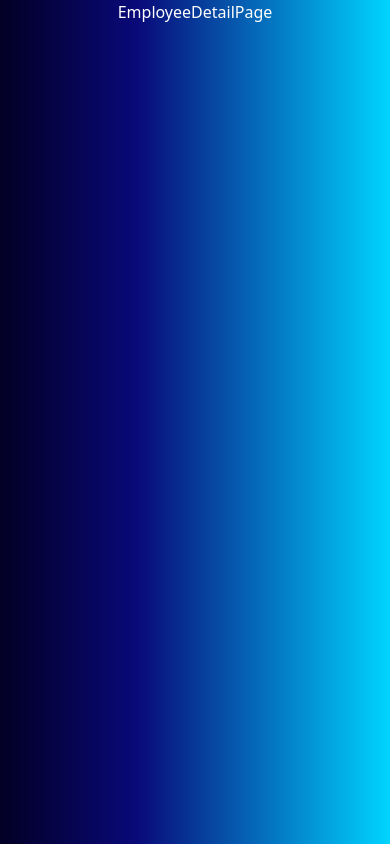
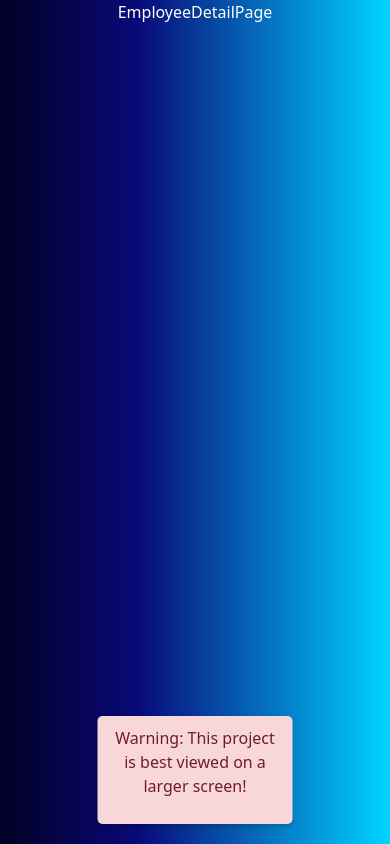
Before and after one commit to LightUpdev/EmpLoyee-Mangement-App, a React (Create React App) app in the folder frontend/: page /employee in a window 390 px wide. Built offline with nearby package versions, Linux system fonts and the light colour scheme.

Commit message:
functionality to monitor device screen size

```diff
--- a/frontend/src/App.js
+++ b/frontend/src/App.js
@@ -4,10 +4,37 @@ import EmployeesManagement from "./pages/EmployeesManagement";
 import EmployeeDetailPage from "./components/EmployeeDetailPage";
 import { ToastContainer } from "react-toastify";
 import "react-toastify/dist/ReactToastify.css";
+import { useEffect, useState } from "react";
 
 function App() {
+  const [isSmallScreen, setIsSmallScreen] = useState(false);
+
+  useEffect(() => {
+    const checkScreenSize = () => {
+      if (window.innerWidth < 768) {
+        setIsSmallScreen(true);
+      } else {
+        setIsSmallScreen(false);
+      }
+    };
+
+    // Check screen size when component mounts
+    checkScreenSize();
+
+    // Add resize event listener
+    window.addEventListener("resize", checkScreenSize);
+
+    // Clean up the event listener on component unmount
+    return () => window.removeEventListener("resize", checkScreenSize);
+  }, []);
+
   return (
     <div className="App">
+      {isSmallScreen && (
+        <div style={warningStyle}>
+          <p>Warning: This project is best viewed on a larger screen!</p>
+        </div>
+      )}
       <ToastContainer />
       <Router>
         <Routes>
@@ -19,4 +46,17 @@ function App() {
   );
 }
 
+const warningStyle = {
+  position: "fixed",
+  bottom: "20px",
+  left: "50%",
+  transform: "translateX(-50%)",
+  backgroundColor: "#f8d7da",
+  color: "#721c24",
+  padding: "10px",
+  borderRadius: "5px",
+  boxShadow: "0 2px 5px rgba(0, 0, 0, 0.2)",
+  zIndex: 1000,
+};
+
 export default App;
```
